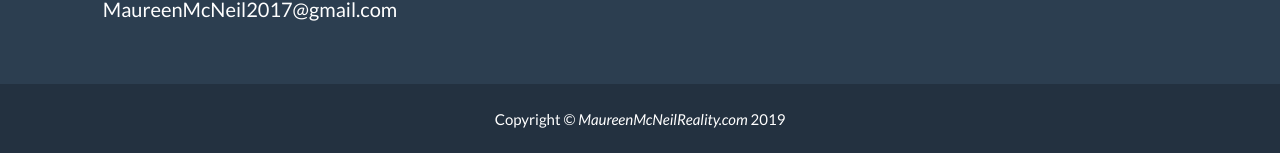
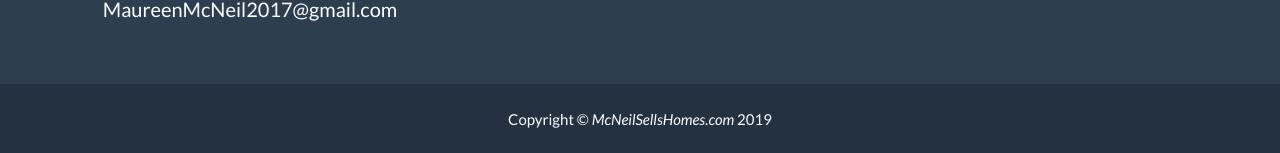
Before and after one commit to maureenmcneilreality/maureenmcneilreality, a Jekyll site: the page built from index.html, in a window 1280 px wide and 900 px high, scrolled down 1986 px. Shown: the part 744-897 px from the top of the window. Built offline with Jekyll 4.4.1, drawn with Linux system fonts in a browser that asks for light colours.

Commit message:
Update _config.yml

```diff
--- a/_config.yml
+++ b/_config.yml
@@ -32,7 +32,7 @@ color:
 
 # Footer settings
 footer:
-  copyright: <em>MaureenMcNeilReality.com</em>
+  copyright: <em>McNeilSellsHomes.com</em>
   address:
   social: Connect
   credits:
```
